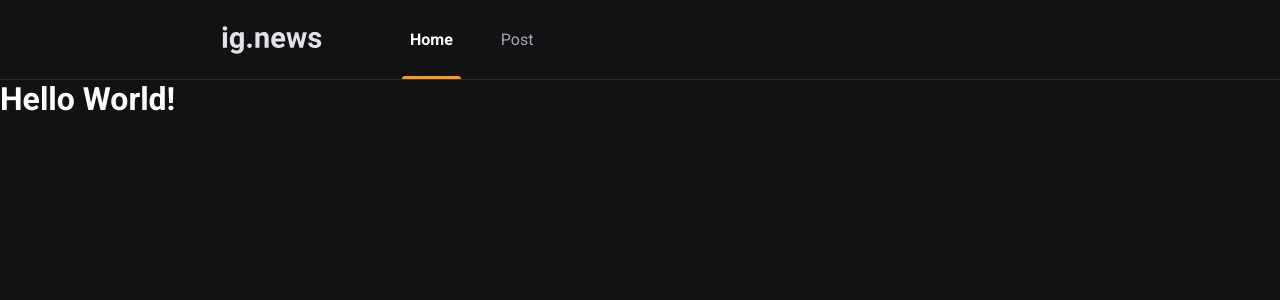
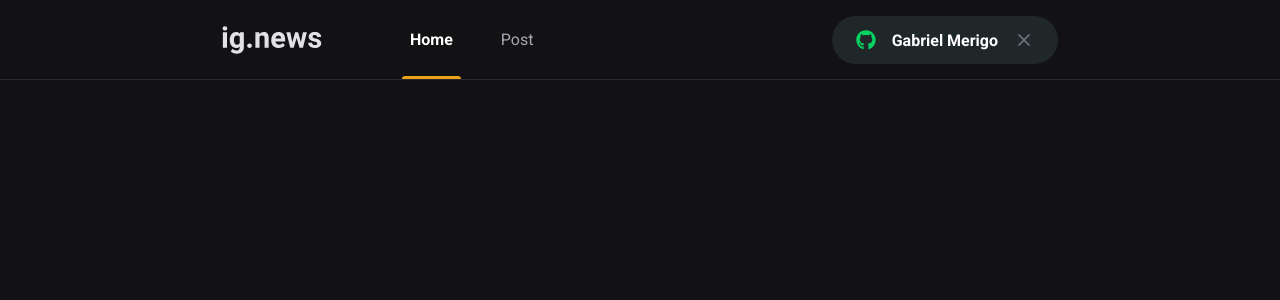
Before and after one commit to GabrielMerigo/ignews-ignite, a Next.js app: page / in a window 1280 px wide. Shown: the top 300 px of the page. Built offline with nearby package versions, Linux system fonts and the light colour scheme.

Commit message:
Button Desenvolvido

```diff
--- a/package.json
+++ b/package.json
@@ -12,6 +12,7 @@
     "next": "11.1.0",
     "react": "17.0.2",
     "react-dom": "17.0.2",
+    "react-icons": "^4.2.0",
     "sass": "^1.37.5"
   },
   "devDependencies": {
--- a/src/components/Header/index.tsx
+++ b/src/components/Header/index.tsx
@@ -1,4 +1,5 @@
 import Image from 'next/image'
+import { SignInButton } from '../SignInButton'
 import styles from './style.module.scss'
 
 export function Header(){
@@ -10,6 +11,8 @@
           <a className={styles.active}>Home</a>
           <a>Post</a>
         </nav>
+
+        <SignInButton />
       </div>
     </header>
   )
--- a/src/components/Header/style.module.scss
+++ b/src/components/Header/style.module.scss
@@ -50,4 +50,8 @@
       }
     }
   }
+
+  button {
+    margin-left: auto;
+  }
 }
--- a/src/components/SignInButton/index.tsx
+++ b/src/components/SignInButton/index.tsx
@@ -1,8 +1,25 @@
+import { FaGithub } from 'react-icons/fa';
+import { FiX } from 'react-icons/fi';
+import styles from './styles.module.scss';
 
+export function SignInButton() {
+  const isUserLoggedIn = true;
 
-export function SignInButton(){
-  return(
-    <button type="button">
+  return isUserLoggedIn ? (
+    <button
+      type="button"
+      className={styles.signInButton}
+    >
+      <FaGithub color="#04D361" />
+      Gabriel Merigo
+      <FiX color="#737380" className={styles.closeIcon} />
+    </button>
+  ) : (
+    <button
+      type="button"
+      className={styles.signInButton}
+    >
+      <FaGithub color="#eba417" />
       Sign In with Github
     </button>
   )
--- a/src/components/SignInButton/styles.module.scss
+++ b/src/components/SignInButton/styles.module.scss
@@ -0,0 +1,32 @@
+.signInButton{
+  height:3rem;
+  border-radius: 3rem;
+  background:var(--gray-850);
+  border:0;
+  padding: 0 1.5rem;
+
+  display: flex;
+  align-items: center;
+  justify-content: center;
+
+  color: var(--white);
+  font-weight: bold;
+  transition: filter 0.2s;
+
+  svg{
+    width:20px;
+    height:20px;
+  }
+
+  svg.closeIcon{
+    margin-left:1rem;
+  }
+
+  svg:first-child{
+    margin-right: 1rem;
+  }
+
+  &:hover{
+    filter: brightness(0.8);
+  }
+}
--- a/src/pages/index.tsx
+++ b/src/pages/index.tsx
@@ -6,9 +6,6 @@
       <Head>
         <title>Início | ig.news</title>
       </Head>
-      <h1>
-        Hello <span>World!</span>
-      </h1>
     </>
   )
 }
--- a/src/styles/global.scss
+++ b/src/styles/global.scss
@@ -10,6 +10,7 @@
   --gray-100:#e1e1e6;
   --gray-300: #a8a8b3;
   --gray-800: #29292e;
+  --gray-850:#1f2729;
   --gray-900: #121214;
 
   --cyan-500: #61dafb;
```
Also changed, not shown: 1 other file (tests, documents, lock files or other folders).
